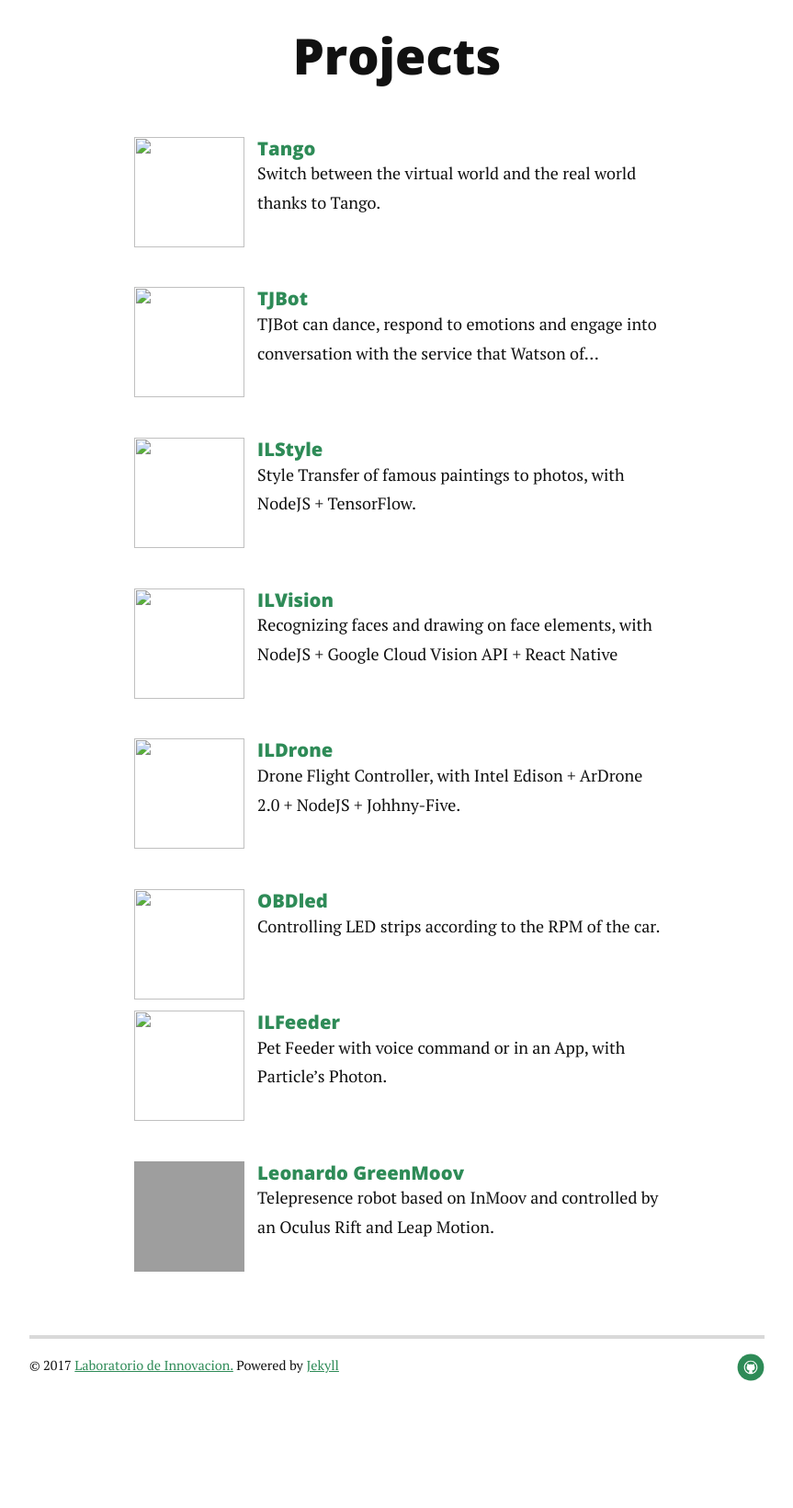
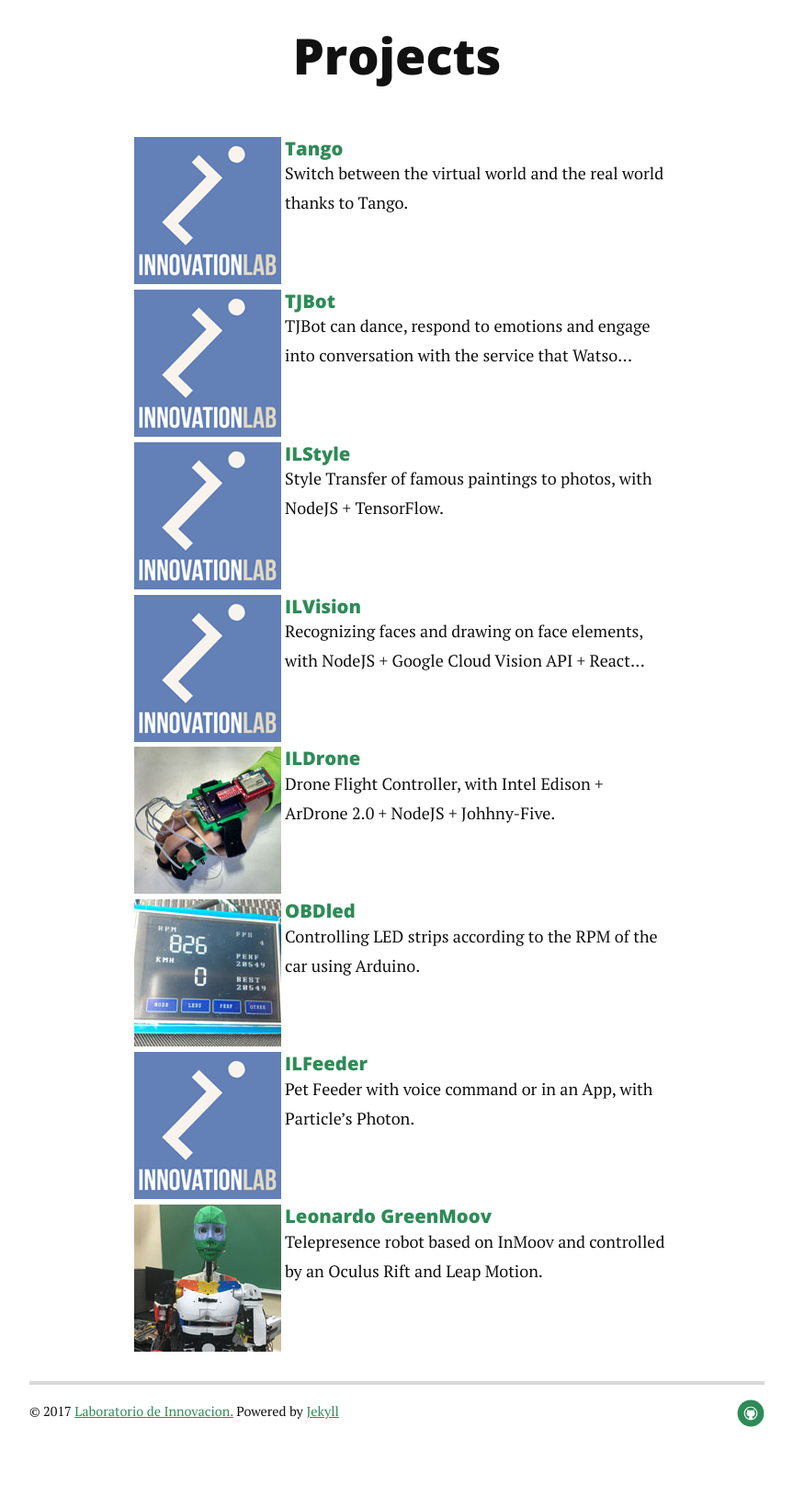
Before and after one commit to innovationlabug/innovationlabug.github.io, a Jekyll site: the page built from projects.html, in a window 1280 px wide. Shown: the part 270-1910 px from the top of the page at 92% size, without its empty margins (208-1071 px from the left). Built offline with Jekyll 4.4.1, drawn with Linux system fonts in a browser that asks for light colours; nearby versions of some CDN libraries; before the commit the page ends 1860 px from its top, so only the background shows below that; grey boxes are pictures that could not be loaded.

Commit message:
Icon on project and staff pages.

```diff
--- a/_posts/2015-12-01-Leonardo-GreenMoov.markdown
+++ b/_posts/2015-12-01-Leonardo-GreenMoov.markdown
@@ -3,7 +3,7 @@
 title:  "Leonardo GreenMoov"
 date:   2015-12-01
 category: proyecto
-icon: "leonardo.png"
+icon: "leonardo.jpg"
 description: >
     Telepresence robot based on InMoov and controlled by an Oculus Rift and Leap Motion.
 permalink: /:categories/:title.html
--- a/_posts/2016-06-27-OBDled.markdown
+++ b/_posts/2016-06-27-OBDled.markdown
@@ -3,8 +3,9 @@
 title:  "OBDled"
 date:   2016-06-27
 category: proyecto
+icon: "obdled.jpg"
 description: >
-    Controlling LED strips according to the RPM of the car.
+    Controlling LED strips according to the RPM of the car using Arduino.
 permalink: /:categories/:title.html
 ---
 
--- a/_posts/2016-10-01-ILDrone.markdown
+++ b/_posts/2016-10-01-ILDrone.markdown
@@ -3,6 +3,7 @@
 title:  "ILDrone"
 date:   2016-10-01
 category: proyecto
+icon: "ildrone.jpg"
 description: >
     Drone Flight Controller, with Intel Edison + ArDrone 2.0 + NodeJS + Johhny-Five.
 permalink: /:categories/:title.html
--- a/projects.html
+++ b/projects.html
@@ -4,8 +4,8 @@
 ---
 
 <style type="text/css">
-.iconDetails {margin-left:1%;float:left;height:120px;width:120px;}
-.container2 {width:100%;height:auto;padding:1%;}
+.iconDetails {margin-left:1%;float:left;height:160px;width:160px;}
+.container2 {width:100%;height:auto;padding:1%;clear:left;}
 h4 {margin:0px;}
 </style>
 
@@ -16,15 +16,13 @@
       <li>
         <div class='container2'>
           <div>
-            {% if post.icon %}
-              <img src='../assets/img/icons/{{post.icon}}' class='iconDetails'>
-            {% else %}
-              <img src='../assets/img/icons/default.png' class='iconDetails'>
-            {% endif %}
+            <a href="{{ post.url | prepend: site.baseurl }}">
+              <img src='../assets/img/icons/{% if post.icon %}{{post.icon}}{% else %}default.png{% endif %}' class='iconDetails'>
+            </a>
           </div>
-          <div style='margin-left:140px;'>
+          <div style='margin-left:170px;'>
             <h4><a class="post-link" href="{{ post.url | prepend: site.baseurl }}">{{ post.title }}</a></h4>
-            <div style="font-size:1em">{% if post.description %}{{ post.description | strip_html | strip_newlines | truncate: 100 }}{% endif %}</div>
+            <div style="font-size:1em">{% if post.description %}{{ post.description | strip_html | strip_newlines | truncate: 96 }}{% endif %}</div>
           </div>
         </div>
       </li>
```
Also changed, not shown: staff.html (+17 -3 lines), assets/img/icons/default.png (added), assets/img/icons/ildrone.jpg (added), assets/img/icons/leonardo.jpg (added), assets/img/icons/obdled.jpg (added), assets/img/staff/adrian.jpg, assets/img/staff/bonnie.jpg, assets/img/staff/eve.jpg, assets/img/staff/luis.jpg, assets/img/staff/sofi.jpg, assets/img/staff/yosef.jpg.
